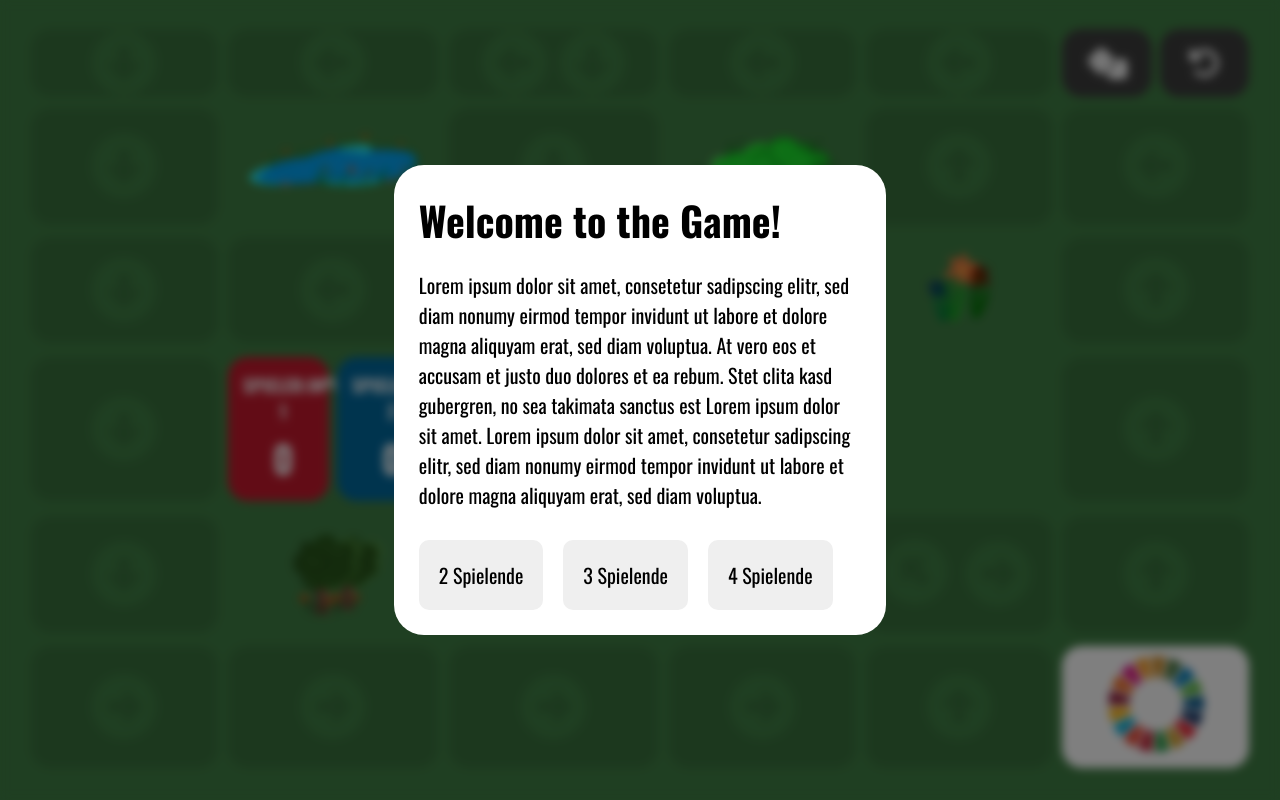
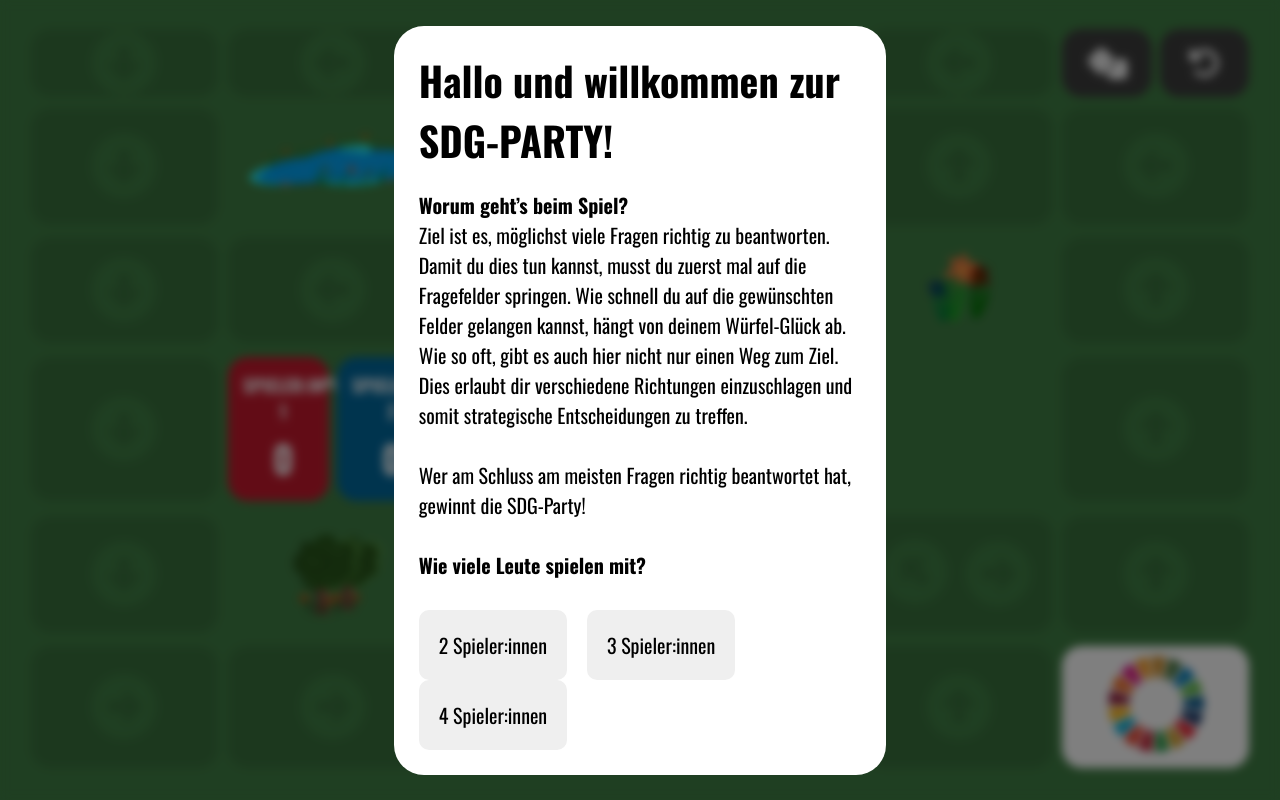
Before and after one commit to MDubach/sdg-party, a plain HTML site: page index.html in a window 1280 px wide. Drawn offline with nearby package versions, Linux system fonts and the light colour scheme.

Commit message:
start update

```diff
--- a/index.html
+++ b/index.html
@@ -16,11 +16,11 @@
   <body>
     <div id="foreground-container" class="foreground-container container">
       <div id="player-container" class="player-container container">
-        <h1>Welcome to the Game!</h1>
-        <p>Lorem ipsum dolor sit amet, consetetur sadipscing elitr, sed diam nonumy eirmod tempor invidunt ut labore et dolore magna aliquyam erat, sed diam voluptua. At vero eos et accusam et justo duo dolores et ea rebum. Stet clita kasd gubergren, no sea takimata sanctus est Lorem ipsum dolor sit amet. Lorem ipsum dolor sit amet, consetetur sadipscing elitr, sed diam nonumy eirmod tempor invidunt ut labore et dolore magna aliquyam erat, sed diam voluptua.</p>
-        <button class="btn btn-player" id="btn-player-2" onclick="startGame(2)">2 Spielende</button>
-        <button class="btn btn-player" id="btn-player-3" onclick="startGame(3)">3 Spielende</button>
-        <button class="btn btn-player" id="btn-player-4" onclick="startGame(4)">4 Spielende</button>
+        <h1>Hallo und willkommen zur SDG-PARTY!</h1>
+        <p><b>Worum geht’s beim Spiel?</b><br>Ziel ist es, möglichst viele Fragen richtig zu beantworten. Damit du dies tun kannst, musst du zuerst mal auf die Fragefelder springen. Wie schnell du auf die gewünschten Felder gelangen kannst, hängt von deinem Würfel-Glück ab. Wie so oft, gibt es auch hier nicht nur einen Weg zum Ziel. Dies erlaubt dir verschiedene Richtungen einzuschlagen und somit strategische Entscheidungen zu treffen.<br><br>Wer am Schluss am meisten Fragen richtig beantwortet hat, gewinnt die SDG-Party!<br><br><b>Wie viele Leute spielen mit?</b></p>
+        <button class="btn btn-player" id="btn-player-2" onclick="startGame(2)">2 Spieler:innen</button>
+        <button class="btn btn-player" id="btn-player-3" onclick="startGame(3)">3 Spieler:innen</button>
+        <button class="btn btn-player" id="btn-player-4" onclick="startGame(4)">4 Spieler:innen</button>
       </div>
       <div id="dice-container" class="dice-container container">
         <h2 id="info-player-turn-text">Spieler:in 1 ist dran!</h2>
```
